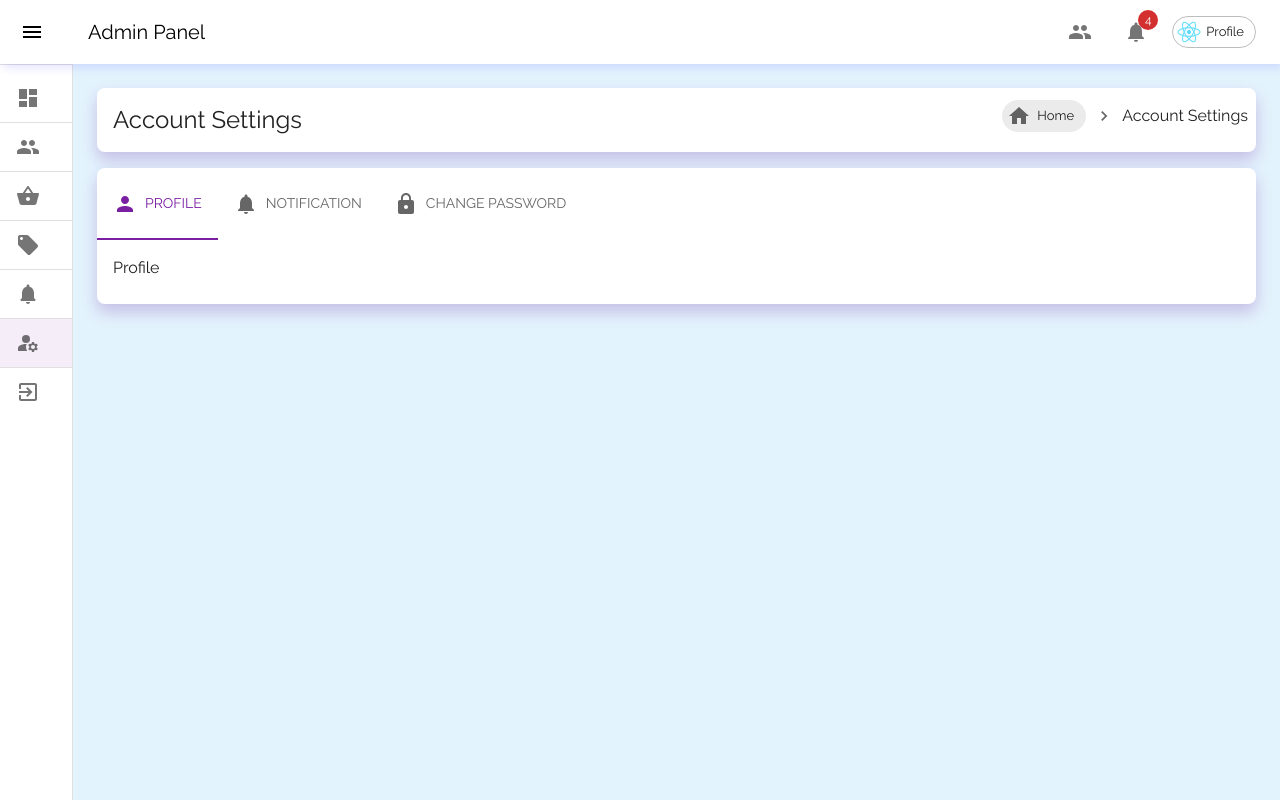
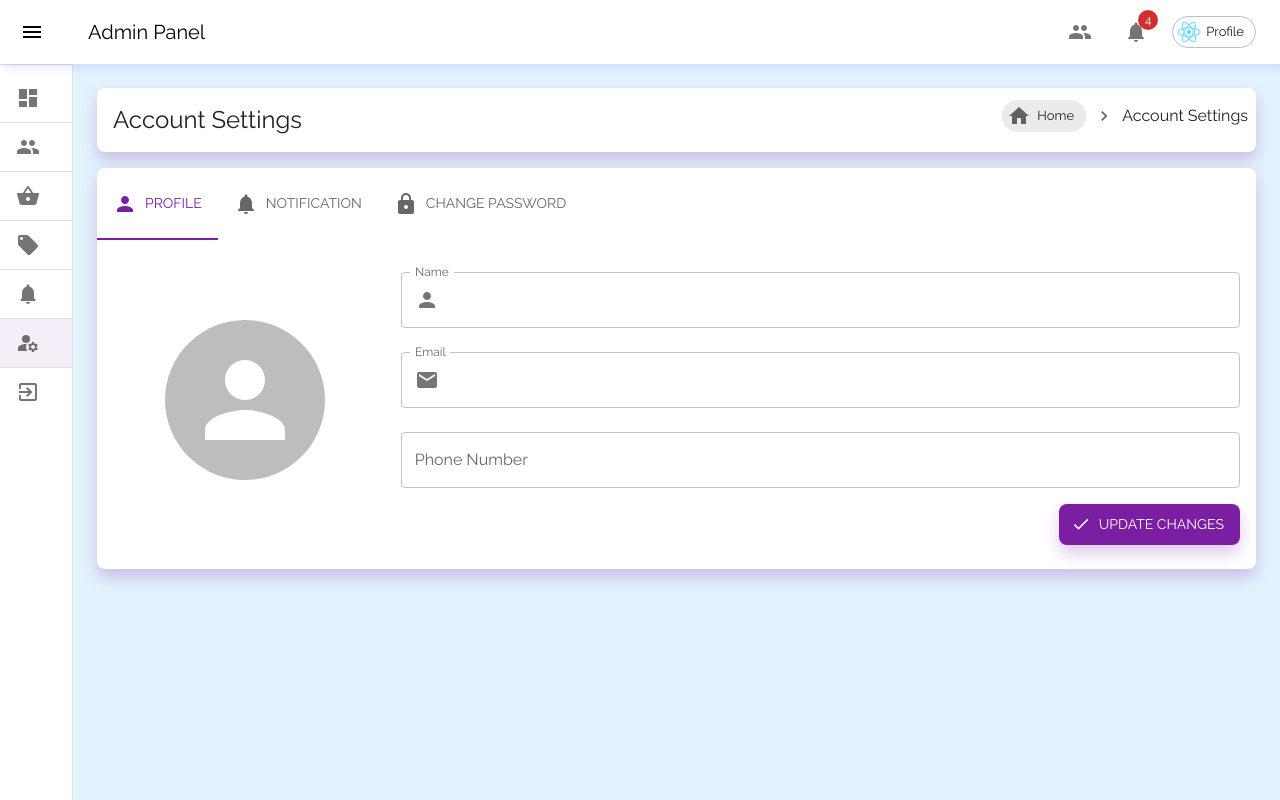
Before and after one commit to AshirbadGudu/react-admin-stater, a React (Create React App) app: page /account-settings in a window 1280 px wide. Built offline with nearby package versions, Linux system fonts and the light colour scheme.

Commit message:
Profile basic UI with validation and minor update in change password done

```diff
--- a/src/pages/Settings/ChangePassword.jsx
+++ b/src/pages/Settings/ChangePassword.jsx
@@ -2,7 +2,7 @@ import { Done } from "@mui/icons-material";
 import { LoadingButton } from "@mui/lab";
 import { TextInput } from "components/core";
 import { Form, Formik } from "formik";
-import ChangePasswordSchema from "schemas/ChangePasswordSchema";
+import { ChangePasswordSchema } from "schemas";
 import * as Yup from "yup";
 const ChangePassword = () => {
   const initialValues = ChangePasswordSchema.reduce(
@@ -56,7 +56,7 @@ const ChangePassword = () => {
                 loadingPosition="start"
                 startIcon={<Done />}
               >
-                Save Changes
+                Update Password
               </LoadingButton>
             </div>
           </Form>
--- a/src/pages/Settings/Profile.jsx
+++ b/src/pages/Settings/Profile.jsx
@@ -1,5 +1,95 @@
+import { Done } from "@mui/icons-material";
+import { LoadingButton } from "@mui/lab";
+import { Avatar, CardActionArea, Grid } from "@mui/material";
+import { TextInput } from "components/core";
+import { Form, Formik } from "formik";
+import { ProfileSchema } from "schemas";
+import * as Yup from "yup";
 const Profile = () => {
-  return <>Profile</>;
+  const initialValues = ProfileSchema.reduce((accumulator, currentValue) => {
+    accumulator[currentValue.name] = currentValue.initialValue;
+    return accumulator;
+  }, {});
+  const validationSchema = ProfileSchema.reduce((accumulator, currentValue) => {
+    accumulator[currentValue.name] = currentValue.validationSchema;
+    return accumulator;
+  }, {});
+  const handleProfileUpdate = async (values, submitProps) => {
+    try {
+      console.log(values);
+    } catch (error) {
+      console.log(error);
+      submitProps.setSubmitting(false);
+    }
+  };
+
+  return (
+    <>
+      <Grid container spacing={3}>
+        <Grid
+          item
+          xs={12}
+          sm={6}
+          md={6}
+          lg={3}
+          display="flex"
+          justifyContent="center"
+          alignItems="center"
+        >
+          <CardActionArea
+            sx={{
+              width: 160,
+              height: 160,
+              borderRadius: "50%",
+            }}
+          >
+            <Avatar
+              src={``}
+              sx={{
+                width: "100%",
+                height: "100%",
+              }}
+            />
+          </CardActionArea>
+        </Grid>
+        <Grid item xs={12} sm={6} md={6} lg={9}>
+          <Formik
+            initialValues={initialValues}
+            validationSchema={Yup.object(validationSchema)}
+            onSubmit={handleProfileUpdate}
+          >
+            {({ isSubmitting, isValid }) => (
+              <Form>
+                {ProfileSchema.map((inputItem) => (
+                  <TextInput
+                    key={inputItem.key}
+                    name={inputItem?.name}
+                    label={inputItem?.label}
+                    type={inputItem?.type}
+                    startIcon={inputItem?.startIcon}
+                  />
+                ))}
+                <div className="d-flex place-content-end">
+                  <LoadingButton
+                    className="mt-1vh"
+                    variant="contained"
+                    color="primary"
+                    type="submit"
+                    disabled={isSubmitting || !isValid}
+                    loading={isSubmitting}
+                    loadingPosition="start"
+                    startIcon={<Done />}
+                  >
+                    Update Changes
+                  </LoadingButton>
+                </div>
+              </Form>
+            )}
+          </Formik>
+        </Grid>
+      </Grid>
+    </>
+  );
 };
 
 export default Profile;
--- /dev/null
+++ b/src/schemas/ProfileSchema.js
@@ -0,0 +1,39 @@
+import { Email, Person } from "@mui/icons-material";
+import * as Yup from "yup";
+
+const ProfileSchema = [
+  {
+    key: "2",
+    label: "Name",
+    name: "displayName",
+    validationSchema: Yup.string()
+      .required("Name is Required")
+      .min(3, "Name must be at least 3 characters")
+      .max(50, "Name must be less than 150 characters"),
+    initialValue: "",
+    startIcon: <Person />,
+  },
+  {
+    key: "2",
+    label: "Email",
+    name: "email",
+    type: "email",
+    validationSchema: Yup.string()
+      .required("Email is Required")
+      .email("Please enter a valid email"),
+    initialValue: "",
+    startIcon: <Email />,
+  },
+  {
+    key: "3",
+    label: "Phone Number",
+    name: "phoneNumber",
+    type: "tel",
+    validationSchema: Yup.string()
+      .required("Phone Number is Required")
+      .min(5, "Phone Number must be at least 5 characters")
+      .max(15, "Phone Number must be less than 15 characters"),
+    initialValue: "",
+  },
+];
+export default ProfileSchema;
--- a/src/schemas/index.js
+++ b/src/schemas/index.js
@@ -1 +1,3 @@
 export { default as LoginSchema } from "./LoginSchema";
+export { default as ProfileSchema } from "./ProfileSchema";
+export { default as ChangePasswordSchema } from "./ChangePasswordSchema";
```
